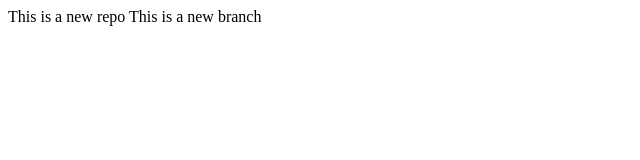
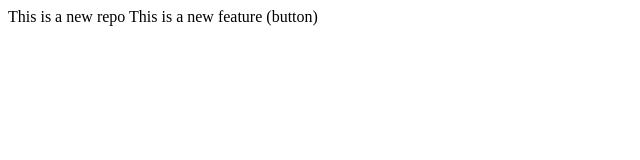
Before and after one commit to MrDevil07x/LocalRepo, a plain HTML site: page index.html in a window 1280 px wide. Shown: the full height of the page, 0-640 px from the left. Drawn offline with Linux system fonts and the light colour scheme.

Commit message:
added feature button

```diff
--- a/index.html
+++ b/index.html
@@ -1,2 +1,2 @@
 <pr> This is a new repo </pr>
-<pr> This is a new branch</pr>
+<pr> This is a new feature (button)</pr>
```
